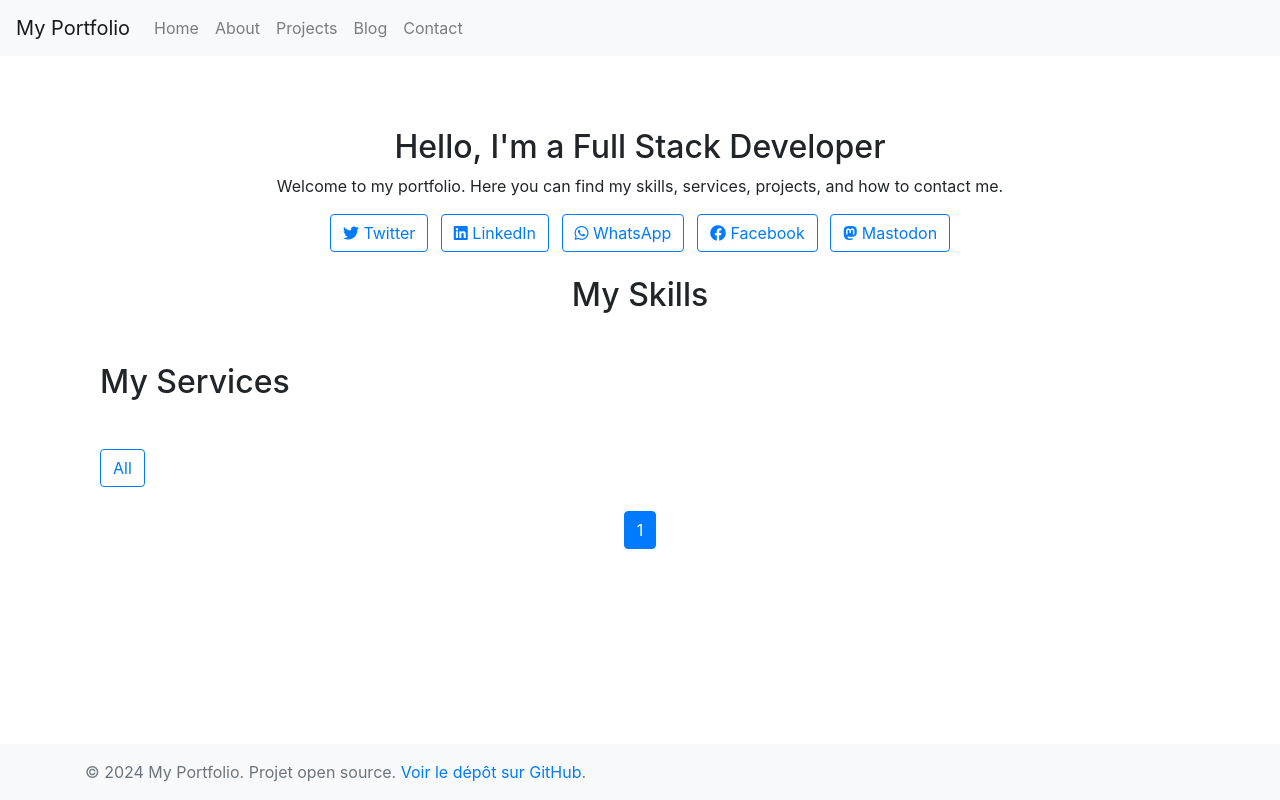
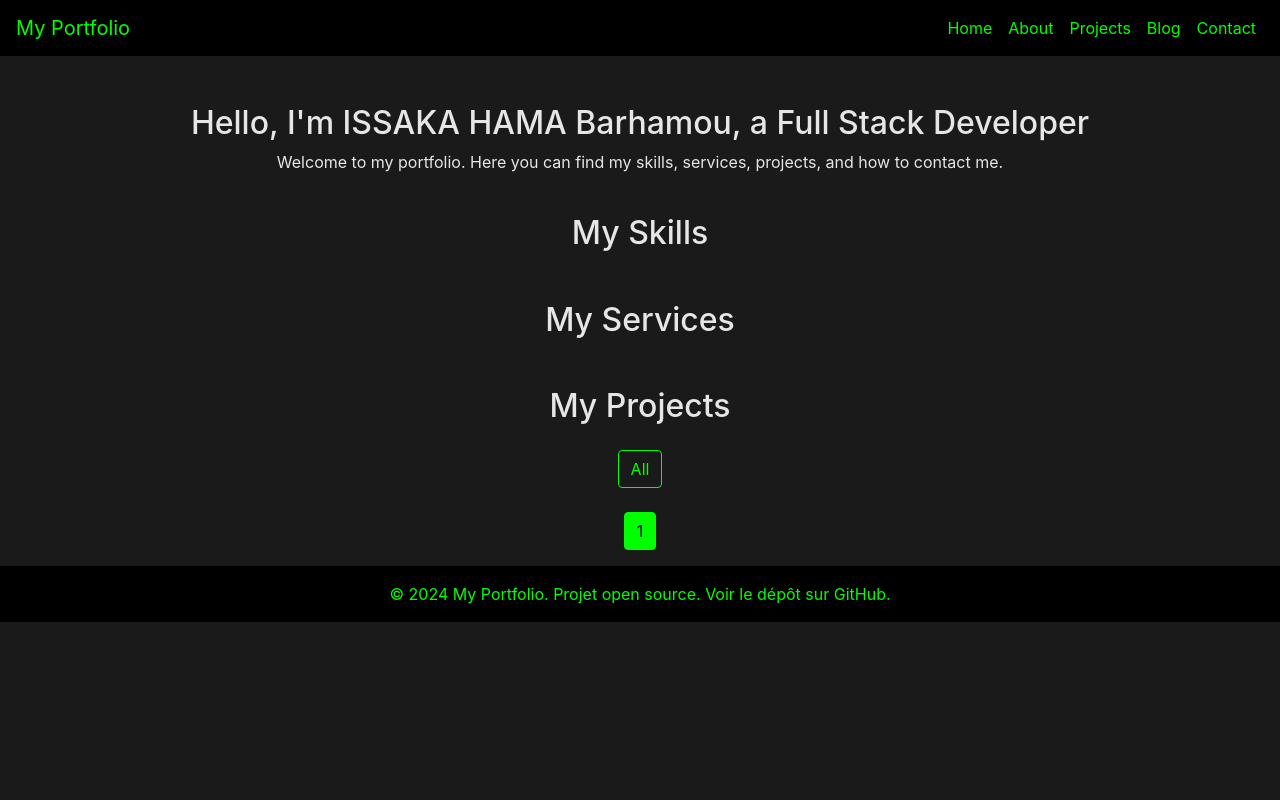
Before and after one commit to HamaBarhamou/myportfolio, a Django app: page / in a window 1280 px wide. Run offline with Django 5.2, Linux system fonts and the light colour scheme; data that the repository does not hold is empty; some libraries are stand-ins or nearby versions.

Commit message:
Amélioration du template de la page d'accueil avec des couleurs élégantes et une ambiance inspirée de Matrix
- Ajout de styles CSS personnalisés pour une ambiance sombre avec des accents de vert
- Ajout d'une section de présentation avec un message de bienvenue et des liens vers les réseaux sociaux stylisés
- Amélioration de la présentation des compétences avec des images petites et des barres de progression en vert
- Ajout d'une section de services avec des images et des descriptions stylisées
- Ajout d'une section pour filtrer et afficher les projets avec des boutons et des cartes stylisées
- Amélioration de la pagination avec des styles adaptés à l'ambiance générale

```diff
--- a/portfolio/templates/portfolio/home.html
+++ b/portfolio/templates/portfolio/home.html
@@ -8,14 +8,12 @@
     <!-- Introduction Section -->
     <div class="row mb-4">
       <div class="col-md-12 text-center">
-        <h2>Hello, I'm a Full Stack Developer</h2>
+        <h2>Hello, I'm ISSAKA HAMA Barhamou, a Full Stack Developer</h2>
         <p>Welcome to my portfolio. Here you can find my skills, services, projects, and how to contact me.</p>
         <div class="social-icons mt-3">
-          <a href="#" target="_blank" class="btn btn-outline-primary mx-1"><i class="fab fa-twitter"></i> Twitter</a>
-          <a href="https://linkedin.com/in/your_linkedin_handle" target="_blank" class="btn btn-outline-primary mx-1"><i class="fab fa-linkedin"></i> LinkedIn</a>
-          <a href="https://wa.me/your_whatsapp_number" target="_blank" class="btn btn-outline-primary mx-1"><i class="fab fa-whatsapp"></i> WhatsApp</a>
-          <a href="https://facebook.com/your_facebook_handle" target="_blank" class="btn btn-outline-primary mx-1"><i class="fab fa-facebook"></i> Facebook</a>
-          <a href="https://mastodon.social/@your_mastodon_handle" target="_blank" class="btn btn-outline-primary mx-1"><i class="fab fa-mastodon"></i> Mastodon</a>
+          {% for link in social_links %}
+            <a href="{{ link.url }}" target="_blank" class="btn btn-outline-primary mx-1"><i class="{{ link.icon_class }}"></i> {{ link.name }}</a>
+          {% endfor %}
         </div>
       </div>
     </div>
@@ -47,7 +45,7 @@
     <!-- Services Section -->
     <div class="row mb-4">
       <div class="col-md-12">
-        <h2 class="mb-4">My Services</h2>
+        <h2 class="mb-4 text-center">My Services</h2>
         <div class="row">
           {% for service in services %}
             <div class="col-md-4 mb-4">
@@ -68,7 +66,8 @@
 
     <!-- Projects Section -->
     <div class="row mb-4">
-      <div class="col-md-12">
+      <div class="col-md-12 text-center">
+        <h2 class="mb-4 text-center">My Projects</h2>
         <div class="btn-group" role="group" aria-label="Category filter">
           <a href="{% url 'portfolio:home' %}" class="btn btn-outline-primary">All</a>
           {% for category in categories %}
--- a/portfolio/views.py
+++ b/portfolio/views.py
@@ -2,13 +2,14 @@ from django.shortcuts import render, get_object_or_404
 from django.core.mail import send_mail
 from .forms import ContactForm
 from django.core.paginator import Paginator
-from .models import Project, Service, Skill, About
+from .models import Project, Service, Skill, About, SocialLink
 
 
 def home(request):
     project_list = Project.objects.all()
     skills = Skill.objects.all()
     services = Service.objects.all()
+    social_links = SocialLink.objects.all()
     paginator = Paginator(project_list, 6)  # 6 projets par page
 
     page_number = request.GET.get("page")
@@ -17,7 +18,12 @@ def home(request):
     return render(
         request,
         "portfolio/home.html",
-        {"projects": projects, "skills": skills, "services": services},
+        {
+            "projects": projects,
+            "skills": skills,
+            "services": services,
+            "social_links": social_links,
+        },
     )
 
 
--- a/templates/base.html
+++ b/templates/base.html
@@ -5,42 +5,65 @@
     <meta name="viewport" content="width=device-width, initial-scale=1.0">
     <title>{% block title %}My Portfolio{% endblock %}</title>
     <link rel="stylesheet" href="https://stackpath.bootstrapcdn.com/bootstrap/4.5.2/css/bootstrap.min.css">
-    <link rel="stylesheet" href="https://stackpath.bootstrapcdn.com/bootstrap/4.5.2/css/bootstrap.min.css">
     <link rel="stylesheet" href="https://cdnjs.cloudflare.com/ajax/libs/font-awesome/5.15.3/css/all.min.css">
     <style>
         body {
-            display: flex;
-            flex-direction: column;
-            min-height: 100vh;
+            background-color: #1a1a1a;
+            color: #e6e6e6;
         }
-        .navbar {
-            position: fixed;
-            top: 0;
-            width: 100%;
-            z-index: 1000;
+        .navbar, .footer {
+            background-color: #000;
         }
-        .content-wrapper {
-            flex: 1;
-            padding-top: 56px; /* Height of the fixed navbar */
+        .navbar-brand, .nav-link, .footer span {
+            color: #00ff00 !important;
         }
-        .footer {
-            position: relative;
-            bottom: 0;
-            width: 100%;
-            background-color: #f8f9fa;
-            padding: 1rem 0;
+        .btn-outline-primary {
+            color: #00ff00;
+            border-color: #00ff00;
+        }
+        .btn-outline-primary:hover {
+            background-color: #00ff00;
+            color: #000;
+        }
+        .card {
+            background-color: #333;
+            border: none;
+        }
+        .card-title, .card-text {
+            color: #00ff00;
+        }
+        .progress-bar {
+            background-color: #00ff00;
+        }
+        .social-icons a {
+            color: #00ff00;
+            border-color: #00ff00;
+        }
+        .social-icons a:hover {
+            background-color: #00ff00;
+            color: #000;
+        }
+        .pagination .page-link {
+            color: #00ff00;
+            background-color: #333;
+            border-color: #00ff00;
+        }
+        .pagination .page-item.active .page-link {
+            background-color: #00ff00;
+            border-color: #00ff00;
+            color: #000;
         }
     </style>
 </head>
 <body>
     <!-- Navigation Menu -->
-    <nav class="navbar navbar-expand-lg navbar-light bg-light">
+    <nav class="navbar navbar-expand-lg navbar-dark">
         <a class="navbar-brand" href="{% url 'portfolio:home' %}">My Portfolio</a>
         <button class="navbar-toggler" type="button" data-toggle="collapse" data-target="#navbarNav" aria-controls="navbarNav" aria-expanded="false" aria-label="Toggle navigation">
             <span class="navbar-toggler-icon"></span>
         </button>
         <div class="collapse navbar-collapse" id="navbarNav">
-            <ul class="navbar-nav">
+            <ul class="navbar-nav ml-auto">
                 <li class="nav-item">
                     <a class="nav-link" href="{% url 'portfolio:home' %}">Home</a>
                 </li>
@@ -60,17 +83,17 @@
         </div>
     </nav>
 
-    <div class="content-wrapper container mt-4">
+    <div class="container mt-4">
         {% block content %}
         {% endblock %}
     </div>
 
     <!-- Footer -->
-    <footer class="footer mt-auto py-3 bg-light">
-        <div class="container">
+    <footer class="footer mt-auto py-3">
+        <div class="container text-center">
             <span class="text-muted">
                 © 2024 My Portfolio. Projet open source.
-                <a href="https://github.com/HamaBarhamou/myportfolio.git" target="_blank">Voir le dépôt sur GitHub</a>.
+                <a href="https://github.com/HamaBarhamou/myportfolio.git" target="_blank" style="color: #00ff00;">Voir le dépôt sur GitHub</a>.
             </span>
         </div>
     </footer>
```
Also changed, not shown: portfolio/admin.py (+6 -1 lines), portfolio/models.py (+12 -0 lines), portfolio/migrations/0006_sociallink.py (added).
